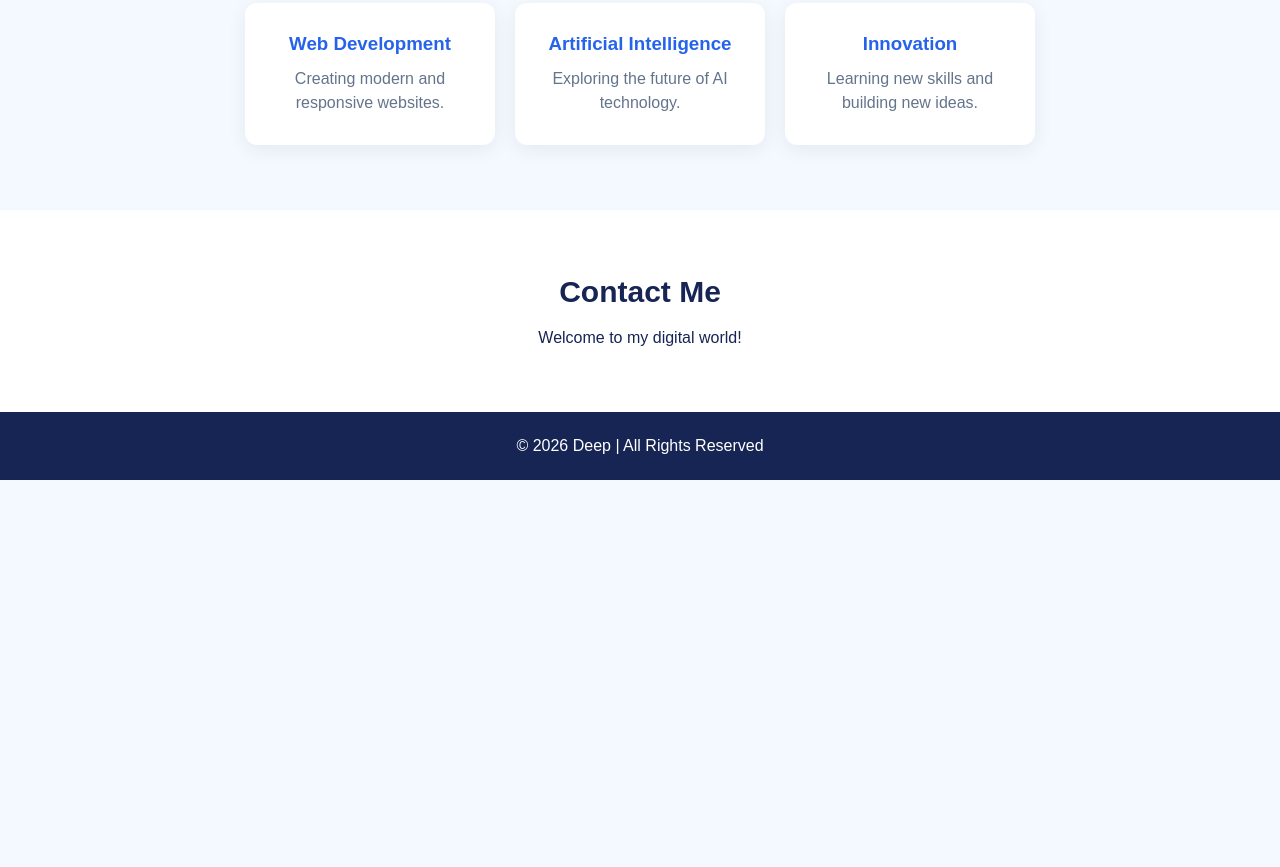
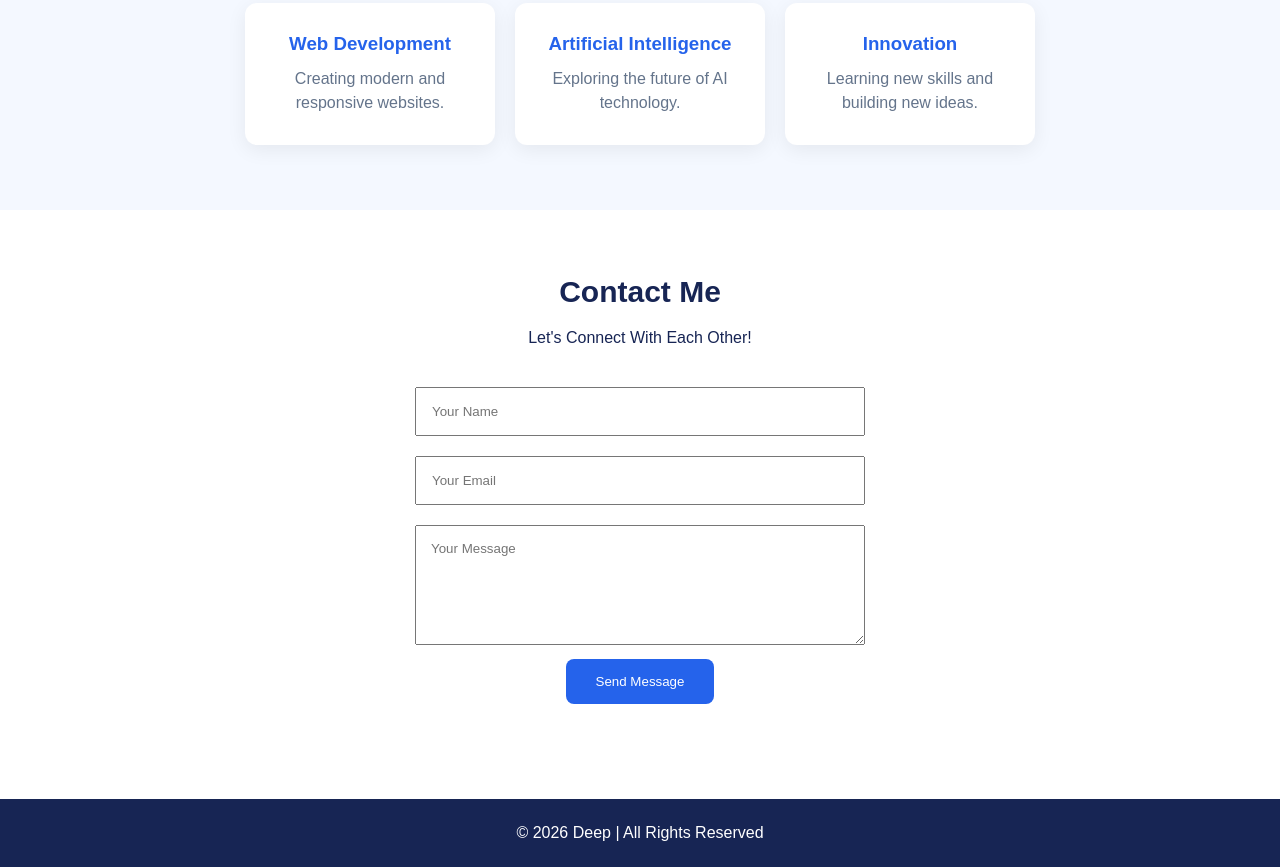
Before and after one commit to deepgote212-ui/My-websit-, a plain HTML site: page index.html in a window 1280 px wide. Shown: the part 877-1744 px from the top of the page. Before the commit the page ends 1357 px from the top, so only its background shows below. Drawn offline with Linux system fonts and the light colour scheme.

Commit message:
Update index.html

```diff
--- a/index.html
+++ b/index.html
@@ -202,8 +202,28 @@ footer {
 
 <section id="contact" class="about">
     <h2>Contact Me</h2>
-    <p>Welcome to my digital world!</p>
-</section>
+
+    <p>Let's Connect With Each Other!</p>
+
+    <form onsubmit="event.preventDefault(); alert('Thank you for contacting me!');"
+    style="max-width:450px; margin:30px auto;">
+
+        <input type="text" placeholder="Your Name" required
+        style="width:100%; padding:15px; margin:10px 0;">
+
+        <input type="email" placeholder="Your Email" required
+        style="width:100%; padding:15px; margin:10px 0;">
+
+        <textarea placeholder="Your Message" required
+        style="width:100%; padding:15px; margin:10px 0; height:120px;"></textarea>
+
+        <button type="submit"
+        style="background:#2563eb; color:white; padding:15px 30px; border:0; border-radius:8px;">
+        Send Message
+        </button>
+
+    </form>
+    </section>
 
 <footer>
     <p>© 2026 Deep | All Rights Reserved</p>
```
